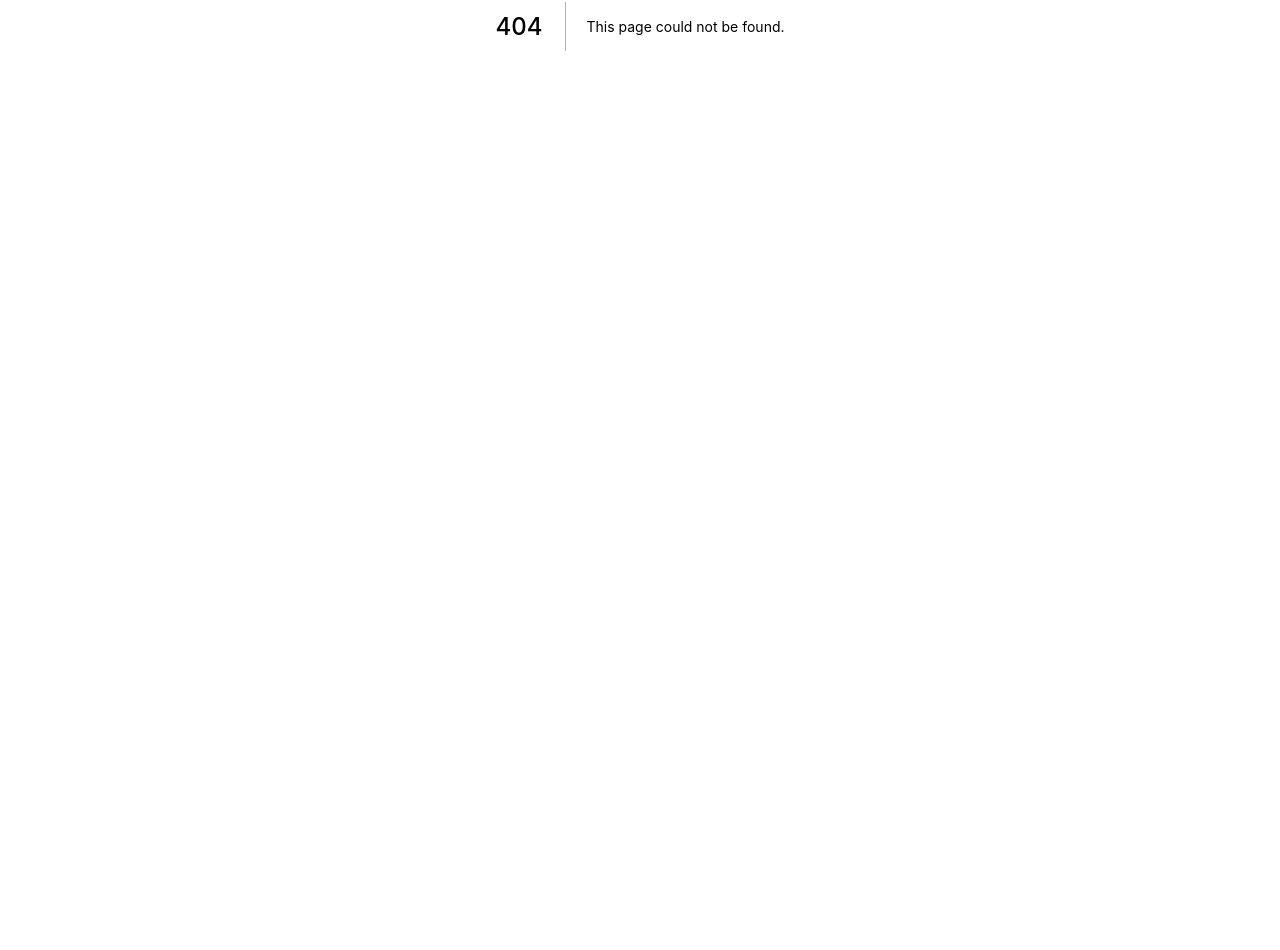
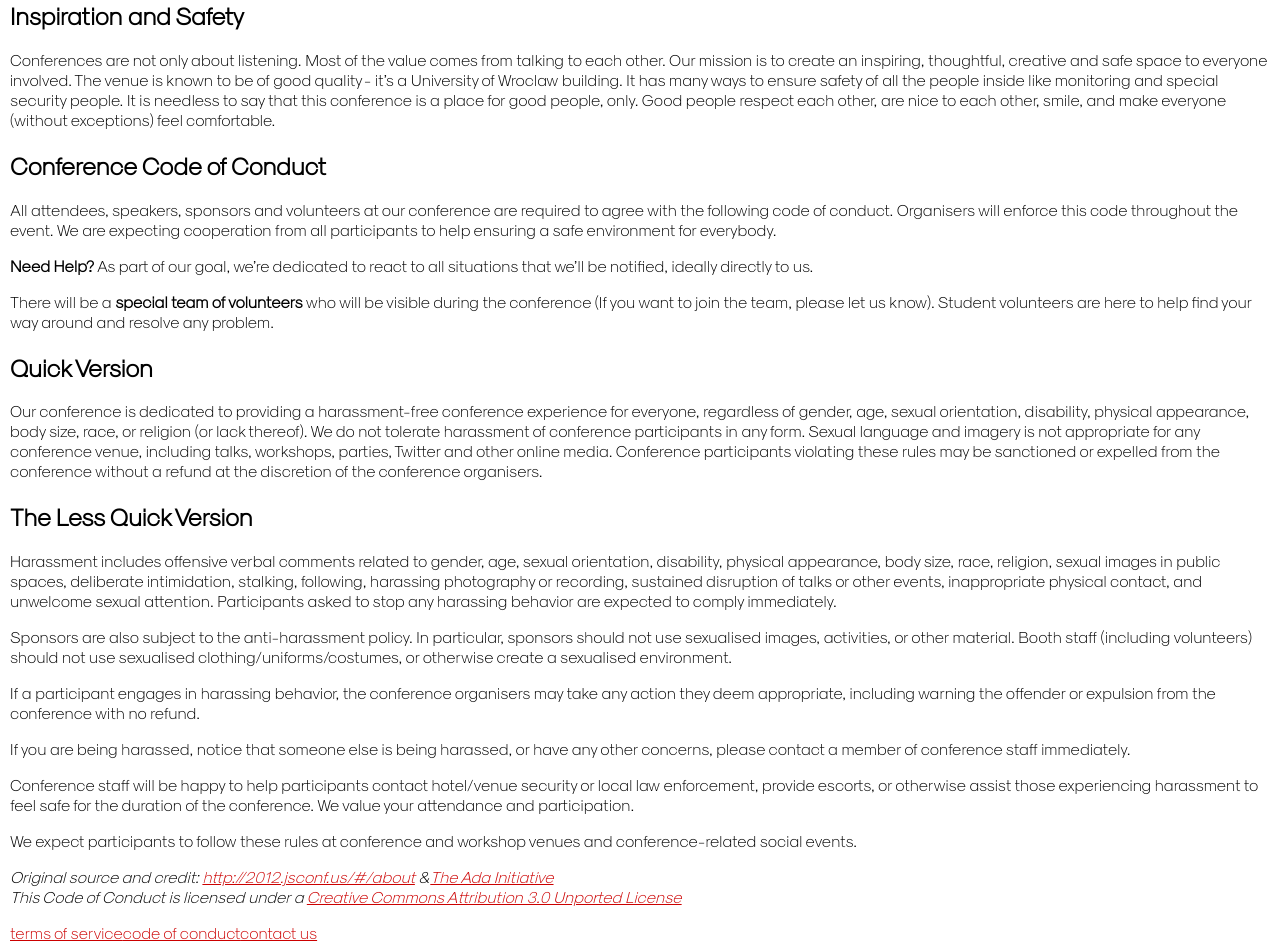
Before and after one commit to drugpl/wroc_love.rb, a Next.js app: page /coc in a window 1280 px wide. Before the commit this address had no page. Shown: the part 374-1324 px from the top of the page. Before the commit the page ends 800 px from the top, so only its background shows below. Built offline with nearby package versions, Linux system fonts and the light colour scheme.

Commit message:
Add Code of Conduct

```diff
--- a/components/footer/index.js
+++ b/components/footer/index.js
@@ -7,6 +7,9 @@ const Footer = () => (
     <Link href="/regulamin">
       <a href="/regulamin">terms of service</a>
     </Link>
+    <Link href="/coc">
+      <a href="/coc">code of conduct</a>
+    </Link>
     <a href="mailto:all@wrocloverb.com">contact us</a>
   </div>
 )
--- a/components/footer/index.scss
+++ b/components/footer/index.scss
@@ -11,16 +11,24 @@
 
 .container a {
   display: inline-block;
-  padding: 10px;
-  font-size: 1.5vw;
+  padding: 0.5vw;
+  font-size: 1.15vw;
 }
 
 @include mobile {
   .container {
-    height: 6.5vh;
+    height: 10vw;
   }
 
   .container a {
-    font-size: 2.5vh;
+    padding: 2vw;
+    font-size: 3.5vw;
   }
 }
+
+@include tablet {
+  .container a {
+    padding: 0.75vw;
+    font-size: 2vw;
+  }
+}
--- /dev/null
+++ b/pages/coc.js
@@ -0,0 +1,57 @@
+import React from 'react'
+import Head from '../components/head'
+import Header from '../components/header'
+import Footer from '../components/footer'
+import styles from './index.scss'
+import Logo from "../components/logo"
+
+const Home = () => (
+  <div className={styles.body}>
+    <Head />
+    <div className={styles.container}>
+      <div className={styles.column1}>
+        <Logo/>
+      </div>
+      <div className={styles.column2}>
+        <Header />
+      </div>
+    </div>
+    <article className={styles.text_page}>
+      <h1 id="inspiration-and-safety">Inspiration and Safety</h1>
+      <p>Conferences are not only about listening. Most of the value comes from talking to each other. Our mission is to create an inspiring, thoughtful, creative and safe space to everyone involved. The venue is known to be of good quality - it’s a University of Wroclaw building. It has many ways to ensure safety of all the people inside like monitoring and special security people.
+        It is needless to say that this conference is a place for good people, only. Good people respect each other, are nice to each other, smile, and make everyone (without exceptions) feel comfortable.</p>
+      <h2 id="conference-code-of-conduct">Conference Code of Conduct</h2>
+      <p>All attendees, speakers, sponsors and volunteers at our conference are required to agree with the following code of conduct. Organisers will enforce this code throughout the event. We are expecting cooperation from all participants to help ensuring a safe environment for everybody.</p>
+      <p><strong>Need Help?</strong> As part of our goal, we’re dedicated to react to all situations that we’ll be notified, ideally directly to us.</p>
+      <p>There will be a <strong>special team of volunteers</strong> who will be visible during the conference (If you want to join the team, please let us know). Student volunteers are here to help find your way around and resolve any problem.</p>
+      <h2 id="quick-version">Quick Version</h2>
+      <p>Our conference is dedicated to providing a harassment-free conference experience for everyone, regardless of gender, age, sexual orientation, disability, physical appearance, body size, race, or religion (or lack thereof). We do not tolerate harassment of conference participants in any form. Sexual language and imagery is not appropriate for any conference venue, including talks, workshops, parties, Twitter and other online media. Conference participants violating these rules may be sanctioned or expelled from the conference without a refund at the discretion of the conference organisers.</p>
+      <h2 id="the-less-quick-version">The Less Quick Version</h2>
+      <p>Harassment includes offensive verbal comments related to gender, age, sexual orientation, disability, physical appearance, body size, race, religion, sexual images in public spaces, deliberate intimidation, stalking, following, harassing photography or recording, sustained disruption of talks or other events, inappropriate physical contact, and unwelcome sexual attention.
+        Participants asked to stop any harassing behavior are expected to comply immediately.</p>
+      <p>Sponsors are also subject to the anti-harassment policy. In particular, sponsors should not use sexualised images, activities, or other material. Booth staff (including volunteers) should not use sexualised clothing/uniforms/costumes, or otherwise create a sexualised environment.</p>
+      <p>If a participant engages in harassing behavior, the conference organisers may take any action they deem appropriate, including warning the offender or expulsion from the conference with no refund.</p>
+      <p>If you are being harassed, notice that someone else is being harassed, or have any other concerns, please contact a member of conference staff immediately.</p>
+      <p>Conference staff will be happy to help participants contact hotel/venue security or local law enforcement, provide escorts, or otherwise assist those experiencing harassment to feel safe for the duration of the conference. We value your attendance and participation.</p>
+      <p>We expect participants to follow these rules at conference and workshop venues and conference-related social events.</p>
+      <p>
+        <em>Original source and credit: <a href="http://2012.jsconf.us/#/about">http://2012.jsconf.us/#/about</a> &amp; <a href="http://geekfeminism.wikia.com/wiki/Conference_anti-harassment/Policy">The Ada Initiative</a> <br />
+          This Code of Conduct is licensed under a <a href="http://creativecommons.org/licenses/by/3.0/deed.en_US">Creative Commons Attribution 3.0 Unported License</a></em></p>
+
+    </article>
+    <div className={styles.container}>
+      <div className={styles.column1}>
+        <Footer />
+      </div>
+      <div className={styles.column2}>
+        <div className={styles.placeholder}>
+          <div className={styles.placeholder_line} />
+          <div className={styles.placeholder_line} />
+        </div>
+      </div>
+    </div>
+
+  </div>
+)
+
+export default Home
--- a/pages/index.scss
+++ b/pages/index.scss
@@ -88,8 +88,19 @@ a:hover, a:focus {
   }
 }
 
-.tos {
+.text_page {
   padding: 0 15px;
+  font-size: 1.25vw;
+
+  h1 {
+    font-size: 1.5em;
+    font-family: 'sk-modernistregular';
+  }
+
+  h2 {
+    font-size: 1.25em;
+    font-family: 'sk-modernistregular';
+  }
 }
 
 .placeholder {
@@ -136,6 +147,11 @@ a:hover, a:focus {
   .placeholder {
     display: none;
   }
+
+  .text_page {
+    padding: 0 15px;
+    font-size: 4vw;
+  }
 }
 
 @include tablet {
--- a/pages/regulamin.js
+++ b/pages/regulamin.js
@@ -16,7 +16,7 @@ const Home = () => (
         <Header />
       </div>
     </div>
-    <article className={styles.tos}>
+    <article className={styles.text_page}>
       <h2>Regulamin</h2>
 
       <p><strong>Regulamin uczestnictwa w Konferencji WrocLove.rb</strong></p>
```
